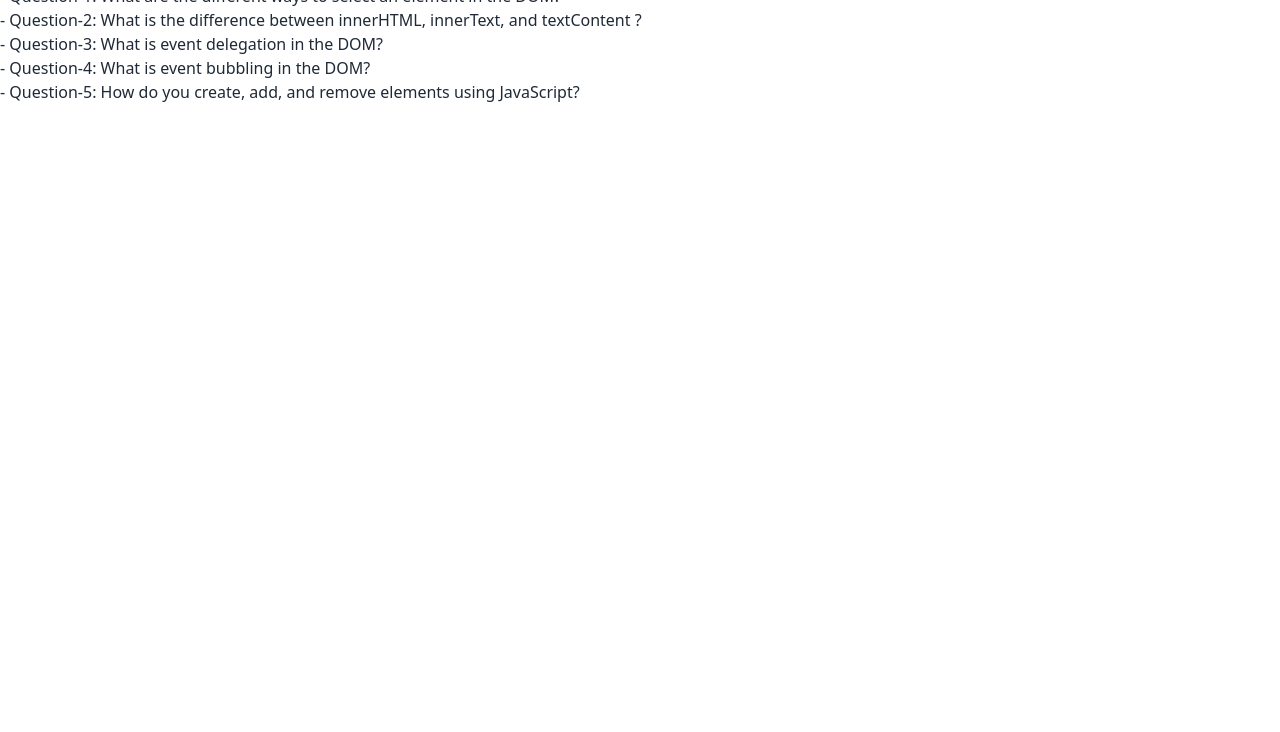
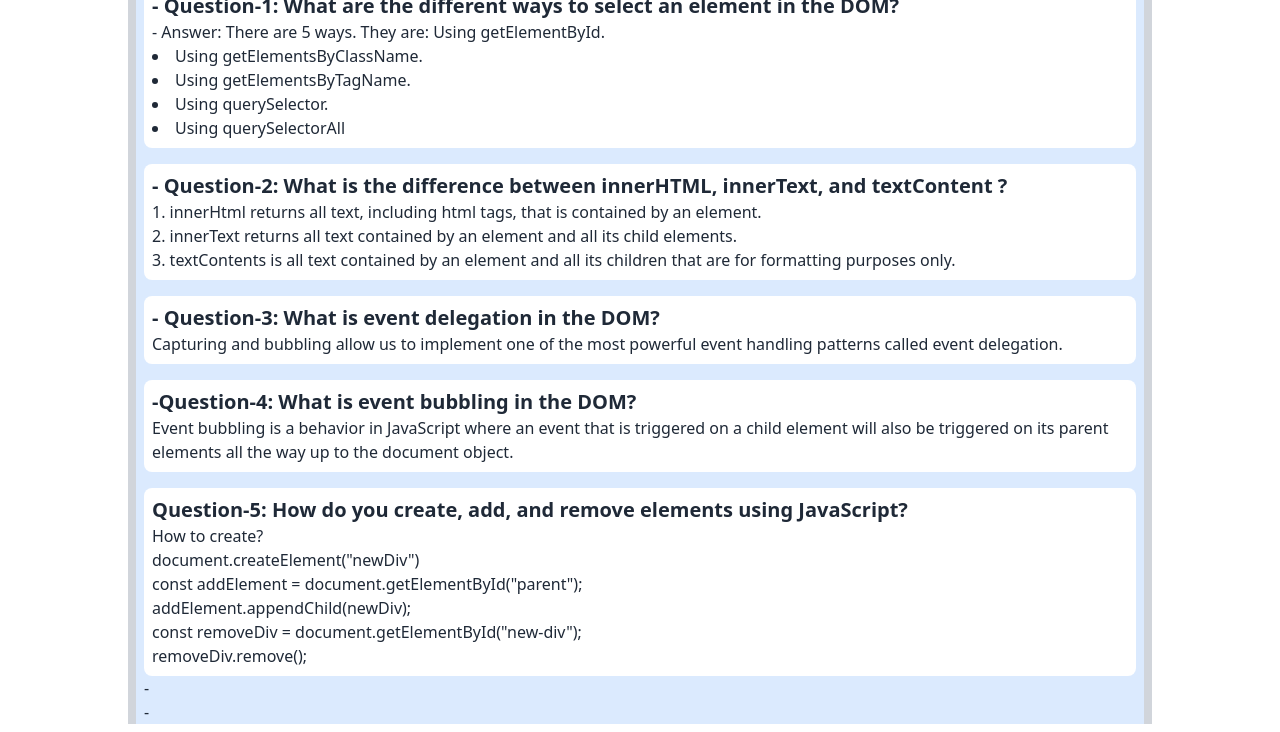
Before and after one commit to dilruba-sarker/B11-A-5, a plain HTML site: page blog.html in a window 1280 px wide. Shown: the part 68-800 px from the top of the page. Drawn offline with nearby package versions, Linux system fonts and the light colour scheme.

Commit message:
4th commit done

```diff
--- a/blog.html
+++ b/blog.html
@@ -7,9 +7,9 @@
     <link href="https://cdn.jsdelivr.net/npm/daisyui@4.12.24/dist/full.min.css" rel="stylesheet" type="text/css" />
 <script src="https://cdn.tailwindcss.com"></script>
 </head>
-<body>
+<body class="bg-gray-300 max-w-5xl mx-auto px-2 ">
     <navbar >
-        <div class="max-w-5xl bg-slate-300 mx-auto px-2 rounded-md flex justify-between" >
+        <div class="max-w-5xl bg-slate-100 mx-auto px-2 rounded-md flex justify-between" >
             <div class="flex  items-center">
                 <img src="./assets/logo.png" alt="">
                 <h1 class="text-2xl ">Dev<span class="text-2xl font-bold">Board</span></h1>
@@ -24,16 +24,61 @@
         </div>
     </navbar>
 
-    <main>
+    <main class="max-w-5xl bg-blue-100 mx-auto px-2">
+       <div class="bg-white rounded-lg p-2">
+        <h1 class="text-xl font-bold"> - Question-1: What are the different ways to select an element in the DOM?</h1>
+        <h1> - Answer: There are 5 ways. They are: Using getElementById.
+            <li>Using getElementsByClassName.</li>
+            <li>Using getElementsByTagName.</li>
+            <li>Using querySelector.</li>
+            <li>Using querySelectorAll</li>
 
-<h1> - Question-1: What are the different ways to select an element in the DOM?</h1>
-<h1>- Question-2: What is the difference between innerHTML, innerText, and textContent ?</h1>
 
-<h1>- Question-3: What is event delegation in the DOM?</h1>
+            </h1>
+    </div>
 
-<h1>- Question-4: What is event bubbling in the DOM?</h1>
+       <div class="bg-white rounded-lg p-2 mt-4">
+        <h1 class="text-xl font-bold">- Question-2: What is the difference between innerHTML, innerText, and textContent ?</h1>
+        <h1>
+           1. innerHtml returns all text, including html tags, that is contained by an element. <br>
+          2. innerText returns all text contained by an element and all its child elements. <br>
+          3.  textContents is all text contained by an element and all its children that are for formatting purposes only.
 
-<h1>- Question-5: How do you create, add, and remove elements using JavaScript?</h1>
+            </h1>
+    </div>
+       <div class="bg-white rounded-lg p-2 mt-4">
+        <h1 class="text-xl font-bold">- Question-3: What is event delegation in the DOM?</h1>
+        <h1>
+            Capturing and bubbling allow us to implement one of the most powerful event handling patterns called event delegation.
+            </h1>
+    </div>
+       <div class="bg-white rounded-lg p-2 mt-4">
+        <h1 class="text-xl font-bold">-Question-4: What is event bubbling in the DOM?</h1>
+        <h1>
+            Event bubbling is a behavior in JavaScript where an event that is triggered on a child element will also be triggered on its parent elements all the way up to the document object.
+            </h1>
+    </div>
+       <div class="bg-white rounded-lg p-2 mt-4">
+        <h1 class="text-xl font-bold"> Question-5: How do you create, add, and remove elements using JavaScript?</h1>
+        <h1>
+            How to create? <br>
+            document.createElement("newDiv") <br>
+            const addElement = document.getElementById("parent");<br>
+            addElement.appendChild(newDiv); <br>
+            const removeDiv = document.getElementById("new-div");<br>
+            removeDiv.remove();
+            </h1>
+    </div>
+
+
+
+
+<h1>- </h1>
+
+<h1>-</h1>
+
+
+
     </main>
     <script>
         document.getElementById('blog').addEventListener("click",function(){
```
